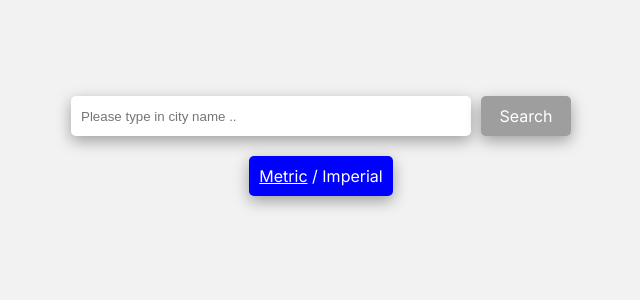
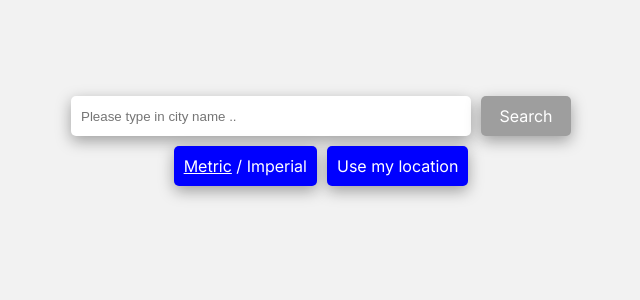
Before and after one commit to jpacsai/weather-app, a Next.js app: page / in a window 1280 px wide. Shown: the top 300 px of the page, without its empty margins (319-959 px from the left). Built offline with nearby package versions, Linux system fonts and the light colour scheme.

Commit message:
feat: add location search

```diff
--- a/src/app/page.tsx
+++ b/src/app/page.tsx
@@ -5,8 +5,9 @@ import Input from "@/components/Input/Input";
 import Content from "@/components/Content/Content";
 import styled from "styled-components";
 import { useWeatherData } from "@/hooks/weather";
+import { useLocation } from "@/hooks/location";
 import Error from "@/components/Error/Error";
-import { useState } from "react";
+import { useEffect, useState } from "react";
 import { Unit } from "@/types";
 
 const Container = styled.div`
@@ -19,16 +20,23 @@ const Container = styled.div`
 
 export default function Home() {
   const { fetch, isLoading, data, error } = useWeatherData();
+  const { fetch: fetchLocation, data: location, isLoading: isLocationLoading, error: locationError } = useLocation();
+
   const [unit, setUnit] = useState<Unit>('metric')
 
-  // TODO: display loading on UI eg. Content
+  useEffect(() => {
+    if (location) {
+      fetch(`${location.lat},${location.lon}`)
+    }
+  }, [location, fetch])
+
   return (
     <main className={styles.main}>
       <Container>
-        <Input onSubmit={fetch} isLoading={isLoading} unit={unit} onUnitChange={(unit) => setUnit(unit)} />
-        <Content weather={data} isLoading={isLoading} unit={unit} />
+        <Input onSubmit={fetch} fetchLocation={fetchLocation} isLoading={isLoading} isLocationLoading={isLocationLoading} unit={unit} onUnitChange={(unit) => setUnit(unit)} />
+        <Content weather={data} isLoading={isLoading} isLocationLoading={isLocationLoading} unit={unit} />
       </Container>
-      <Error error={error} />
+      <Error error={error || locationError} />
     </main>
   );
 }
--- a/src/components/Content/Content.tsx
+++ b/src/components/Content/Content.tsx
@@ -1,6 +1,7 @@
 import styled from "styled-components"
 import { ContentProps } from "./Content.types"
 import Loading from "@/app/loading"
+import { useLocation } from "@/hooks/location"
 
 const ContentContainer = styled.div`
   display: flex;
@@ -49,8 +50,8 @@ const Icon = styled.img`
   justify-self: center;
 `
 
-const Content = ({ weather, unit, isLoading }: ContentProps) => {
-  if (isLoading) return (<Loading />)
+const Content = ({ weather, unit, isLoading, isLocationLoading }: ContentProps) => {
+  if (isLoading || isLocationLoading) return (<Loading />)
   if (!weather) return;
   const { cityName, windSpeed, temperature, description, icon, humidity } = weather
   return (<ContentContainer>
--- a/src/components/Content/Content.types.ts
+++ b/src/components/Content/Content.types.ts
@@ -1,7 +1,8 @@
-import { Unit, WeatherData } from '@/types';
+import { Location, Unit, WeatherData } from '@/types';
 
 export type ContentProps = {
 	weather: WeatherData | null;
 	unit: Unit;
 	isLoading: boolean;
+	isLocationLoading: boolean;
 };
--- a/src/components/Input/Input.tsx
+++ b/src/components/Input/Input.tsx
@@ -1,13 +1,27 @@
 'use client'
-import { ChangeEvent, useCallback, useState } from 'react'
+import { ChangeEvent, useCallback, useEffect, useState } from 'react'
 import styled from "styled-components"
 import { InputProps } from "./Input.types"
+import { useLocation } from '@/hooks/location'
 
-const InputContainer = styled.form`
+const InputContainer = styled.div`
   display: flex;
+  flex-direction: column;
   gap: 10px;
   width: 100%;
 `
+
+const InputForm = styled.form`
+  display: flex;
+  gap: 10px;
+`
+
+const OptionsContainer = styled.div`
+  display: flex;
+  gap: 10px;
+  justify-content: center;
+`
+
 const InputArea = styled.input`
   background-color: white;
   flex: 1;
@@ -62,7 +76,7 @@ const UnitButtonLabel = styled.span<{ isActive: boolean }>`
   text-decoration: ${({ isActive }) => isActive ? 'underline' : 'initial'};
 `
 
-const Input = ({ onSubmit, unit, isLoading, onUnitChange }: InputProps) => {
+const Input = ({ onSubmit, fetchLocation, unit, isLoading, isLocationLoading, onUnitChange }: InputProps) => {
   const [inputValue, setInputValue] = useState<string>('')
 
   const handleInput = useCallback((e: ChangeEvent<HTMLInputElement>) => {
@@ -72,7 +86,7 @@ const Input = ({ onSubmit, unit, isLoading, onUnitChange }: InputProps) => {
   // TODO: add event type
   const handleSubmit = useCallback((e: any) => {
     e.preventDefault()
-    onSubmit(inputValue, unit)
+    onSubmit(inputValue)
     setInputValue('')
   }, [inputValue, unit, onSubmit])
 
@@ -81,12 +95,16 @@ const Input = ({ onSubmit, unit, isLoading, onUnitChange }: InputProps) => {
   }, [unit])
 
   return (<>
-    <InputContainer onSubmit={handleSubmit}>
-      <InputArea placeholder="Please type in city name .." value={inputValue} onChange={handleInput} disabled={isLoading} />
-      <SubmitButton onClick={handleSubmit} type="submit" disabled={isLoading || !inputValue}>{isLoading ? '...' : 'Search'}</SubmitButton>
-      {/* // TODO: <LocationSearchButton>TODO allow location search</LocationSearchButton> */}
+    <InputContainer>
+      <InputForm onSubmit={handleSubmit}>
+        <InputArea placeholder="Please type in city name .." value={inputValue} onChange={handleInput} disabled={isLoading || isLocationLoading} />
+        <SubmitButton onClick={handleSubmit} type="submit" disabled={isLoading || !inputValue}>{isLoading ? '...' : 'Search'}</SubmitButton>
+      </InputForm>
+      <OptionsContainer>
+        <UnitButton onClick={handleUnitChange}><UnitButtonLabel isActive={unit === 'metric'}>Metric</UnitButtonLabel> / <UnitButtonLabel isActive={unit === 'imperial'}>Imperial</UnitButtonLabel></UnitButton>
+        <LocationSearchButton onClick={fetchLocation}>{isLocationLoading ? '...' : 'Use my location'}</LocationSearchButton>
+      </OptionsContainer>
     </InputContainer>
-    <UnitButton onClick={handleUnitChange}><UnitButtonLabel isActive={unit === 'metric'}>Metric</UnitButtonLabel> / <UnitButtonLabel isActive={unit === 'imperial'}>Imperial</UnitButtonLabel></UnitButton>
   </>
   )
 }
--- a/src/components/Input/Input.types.ts
+++ b/src/components/Input/Input.types.ts
@@ -1,8 +1,10 @@
-import { Unit } from '@/types';
+import { Location, Unit } from '@/types';
 
 export type InputProps = {
 	isLoading: boolean;
+	isLocationLoading: boolean;
 	unit: Unit;
-	onSubmit: (value: string, unit: Unit) => void;
+	onSubmit: (value: string) => void;
+	fetchLocation: () => void;
 	onUnitChange: (unit: Unit) => void;
 };
--- a/src/hooks/location.ts
+++ b/src/hooks/location.ts
@@ -8,7 +8,7 @@ export const useLocation = () => {
 
 	const fetch = useCallback(() => {
 		if (!navigator.geolocation) return setError('Your browser does not support fetching your location');
-
+		setError(null);
 		setIsLoading(true);
 		navigator.geolocation.getCurrentPosition(
 			(position) => {
--- a/src/hooks/weather.ts
+++ b/src/hooks/weather.ts
@@ -2,7 +2,7 @@ import { AxiosErrorWeather, MultiUnit, Unit, WeatherData } from '@/types';
 import axios from 'axios';
 import { useCallback, useMemo, useState } from 'react';
 
-const key = '2f69cc6a582d4d8fb00205327240409';
+const key = 'b348f0df35504d608ef82554241809';
 
 type ApiResponse = {
 	location: {
@@ -27,7 +27,7 @@ export const useWeatherData = () => {
 	const [isLoading, setIsLoading] = useState<boolean>(false);
 	const [error, setError] = useState<string | null>(null);
 
-	const fetch = useCallback(async (q: string, unit: Unit = 'metric') => {
+	const fetch = useCallback(async (q: string) => {
 		setError(null);
 		setIsLoading(true);
 		const { data: response } = await axios
```
Also changed, not shown: 1 other file (tests, documents, lock files or other folders).
